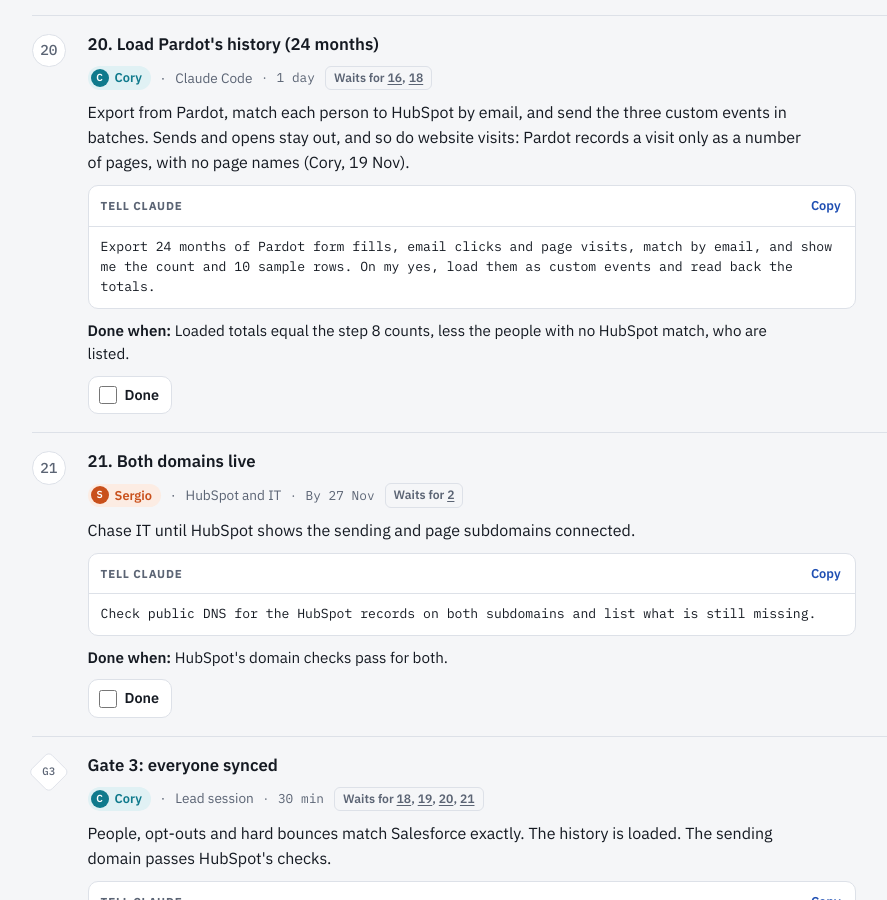
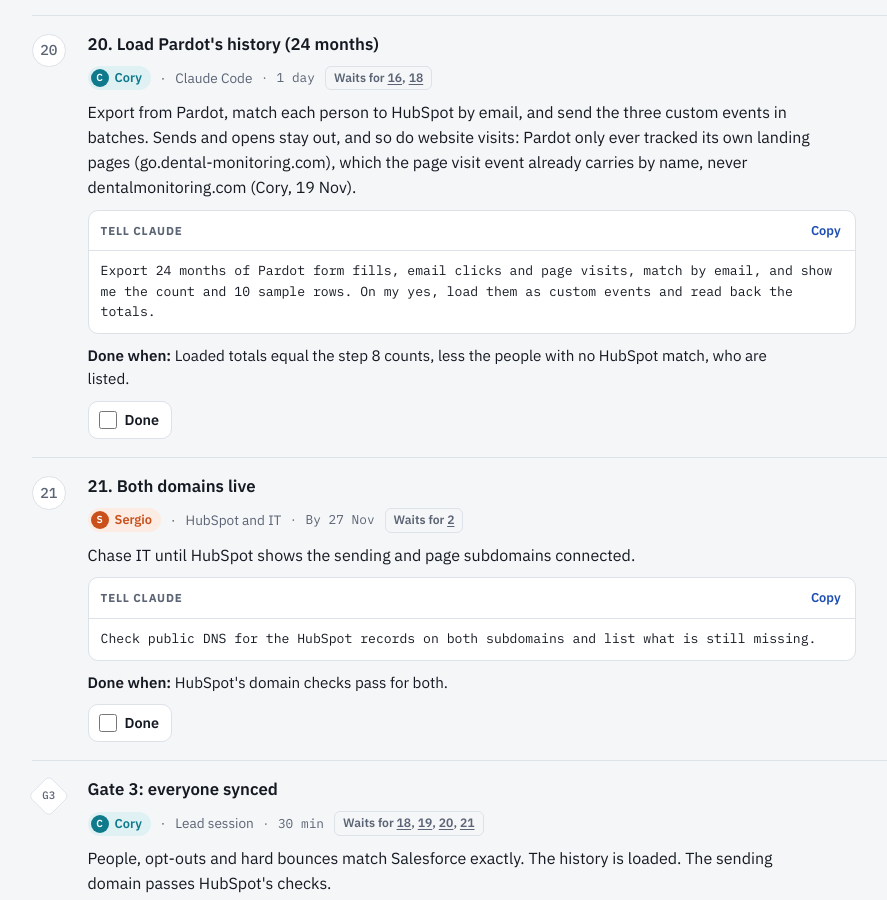
Before and after one commit to corylawing/commercial-excellence-roadmap, a plain HTML site: page hubspot-plan/index.html in a window 1280 px wide. Shown: the part 9352-10252 px from the top of the page, without its empty margins (84-971 px from the left). Drawn offline with Linux system fonts and the light colour scheme.

Commit message:
HubSpot plan: step 20's reason for leaving website visits out corrected: Pardot only tracked its own landing pages, which the page visit event already carries by name (Cory, 19 Nov)
Co-Authored-By: Claude Opus 5.5 <noreply@anthropic.com>

```diff
--- a/hubspot-plan/index.html
+++ b/hubspot-plan/index.html
@@ -904,7 +904,7 @@ Rules: follow this folder's CLAUDE.md. Every load and setting runs on the pilot
       done: "Three days with no surprise." },
     { id: "20", phase: "C", owners: ["cory"], where: "Claude Code", time: "1 day", waits: ["16", "18"],
       title: "Load Pardot's history (24 months)",
-      text: "Export from Pardot, match each person to HubSpot by email, and send the three custom events in batches. Sends and opens stay out, and so do website visits: Pardot records a visit only as a number of pages, with no page names (Cory, 19 Nov).",
+      text: "Export from Pardot, match each person to HubSpot by email, and send the three custom events in batches. Sends and opens stay out, and so do website visits: Pardot only ever tracked its own landing pages (go.dental-monitoring.com), which the page visit event already carries by name, never dentalmonitoring.com (Cory, 19 Nov).",
       tell: "Export 24 months of Pardot form fills, email clicks and page visits, match by email, and show me the count and 10 sample rows. On my yes, load them as custom events and read back the totals.",
       done: "Loaded totals equal the step 8 counts, less the people with no HubSpot match, who are listed." },
     { id: "21", phase: "C", owners: ["sergio"], where: "HubSpot and IT", time: "By 27 Nov", waits: ["2"],
```
